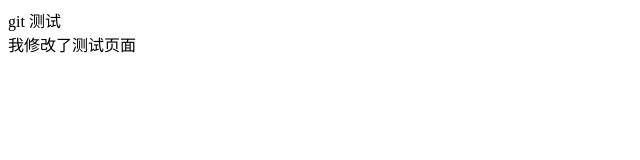
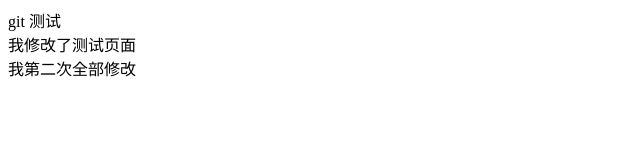
Before and after one commit to pingjiafei/test-git, a plain HTML site: page index.html in a window 1280 px wide. Shown: the whole page, without its empty margins (0-640 px from the left). Drawn offline with Linux system fonts and the light colour scheme.

Commit message:
all file change

```diff
--- a/index.html
+++ b/index.html
@@ -8,5 +8,6 @@
 <body>
     <div>git 测试</div>
     <div>我修改了测试页面</div>
+    <div>我第二次全部修改</div>
 </body>
 </html>
```
Also changed, not shown: test.html (+1 -0 lines), 1 other file.
